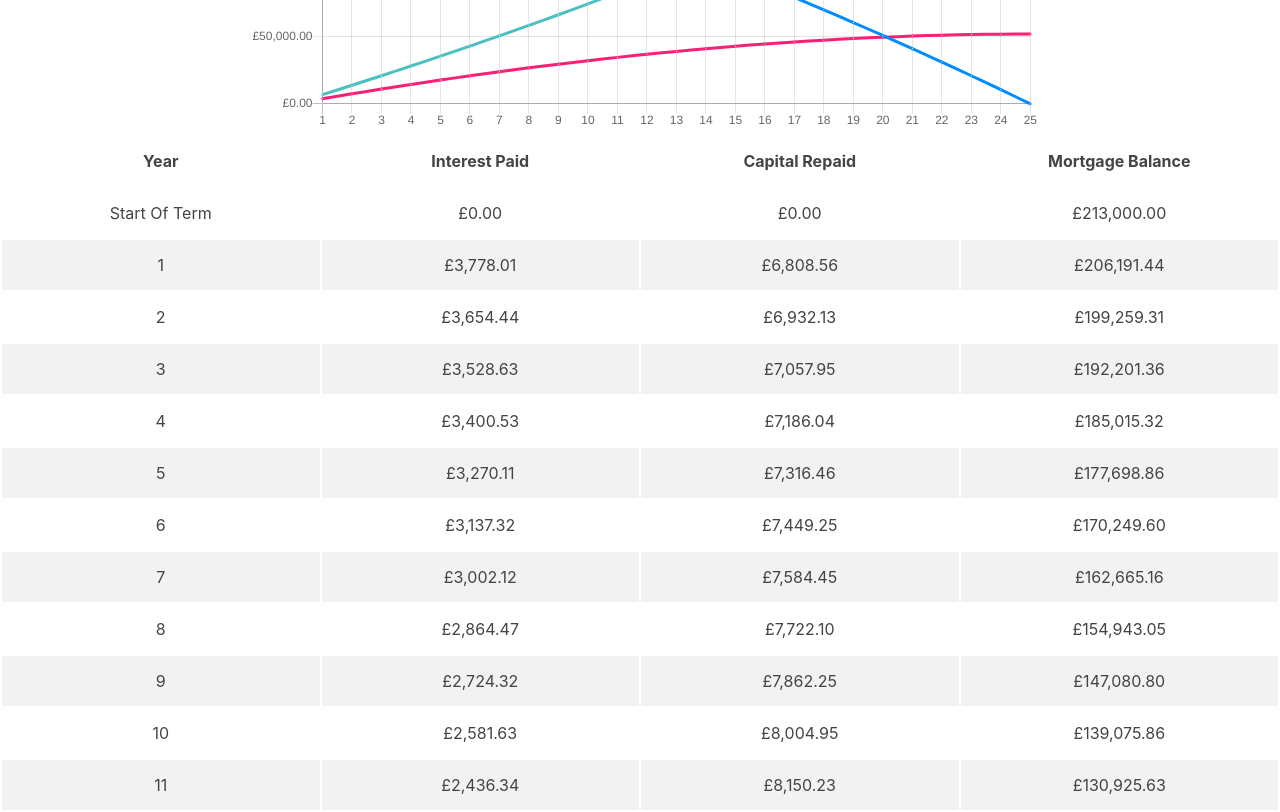
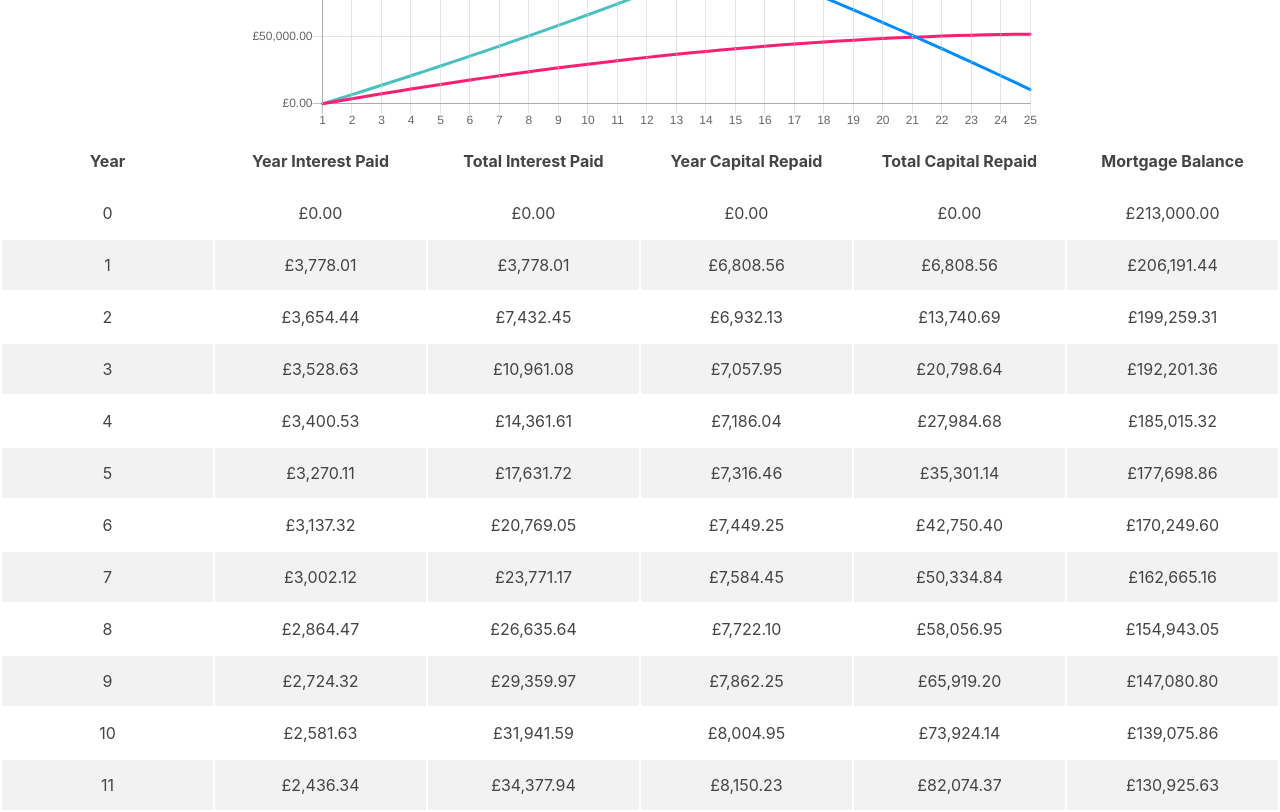
Before and after one commit to pateldhwani01/mortgage-payment-calculator, a React (Create React App) app: page / in a window 1280 px wide. Shown: the part 840-1652 px from the top of the page. Built offline with nearby package versions, Linux system fonts and the light colour scheme.

Commit message:
Added Total Interest Paid & Total Capital Repaid to the table. Also moved year 0 of mortgage term into the yearlyPayments array

```diff
--- a/src/App.css
+++ b/src/App.css
@@ -41,7 +41,17 @@ h1 {
   width: 25%;
   text-align: center;
 }
-
+.to-date-yearly-payment {
+  display: none;
+}
+@media (min-width: 575px) {
+  .to-date-yearly-payment {
+    display: table-cell;
+  }
+  .paymentsCalculatorTable td {
+    width: 16.6666666667%;
+  }
+}
 .graph-container {
   max-width: 800px;
   margin: auto;
--- a/src/components/Calculator.js
+++ b/src/components/Calculator.js
@@ -31,7 +31,14 @@ export class Calculator extends React.Component {
 		const totalInterestPaid = totalRepaid - amountToBorrow;
 
 		//Set initial values for loop to calculate yearly figures
-		let yearDataObject = [];
+		let yearDataObject = [{
+			year: 0,
+			outstandingBalance: amountToBorrow,
+			interestPaid: 0,
+			interestPaidToDate: 0,
+			capitalRepaid: 0,
+			capitalRepaidToDate: 0
+		}];
 		let outstandingBalance = amountToBorrow;
 		let interestPaidToDate = 0;
 		let capitalRepaidToDate = 0;
--- a/src/components/PaymentTable.js
+++ b/src/components/PaymentTable.js
@@ -16,7 +16,9 @@ export class PaymentTable extends React.Component {
 				<tr key={this.props.yearlyPayments[i].year}>
 					<td>{this.props.yearlyPayments[i].year}</td>
 					<td>{this.props.yearlyPayments[i].interestPaid.toLocaleString('en-GB', localeOptions)}</td>
+					<td className="to-date-yearly-payment">{this.props.yearlyPayments[i].interestPaidToDate.toLocaleString('en-GB', localeOptions)}</td>
 					<td>{this.props.yearlyPayments[i].capitalRepaid.toLocaleString('en-GB', localeOptions)}</td>
+					<td className="to-date-yearly-payment">{this.props.yearlyPayments[i].capitalRepaidToDate.toLocaleString('en-GB', localeOptions)}</td>
 					<td>{this.props.yearlyPayments[i].outstandingBalance.toLocaleString('en-GB', localeOptions)}</td>
 				</tr>
 			);
@@ -27,18 +29,14 @@ export class PaymentTable extends React.Component {
 				<thead>
 					<tr>
 						<th>Year</th>
-						<th>Interest Paid</th>
-						<th>Capital Repaid</th>
+						<th>Year Interest Paid</th>
+						<th className="to-date-yearly-payment">Total Interest Paid</th>
+						<th>Year Capital Repaid</th>
+						<th className="to-date-yearly-payment">Total Capital Repaid</th>
 						<th>Mortgage Balance</th>
 					</tr>
 				</thead>
 				<tbody>
-					<tr key="0">
-						<td>Start Of Term</td>
-						<td>£0.00</td>
-						<td>£0.00</td>
-						<td>{this.props.amountToBorrow.toLocaleString('en-GB', localeOptions)}</td>
-					</tr>
 					{paymentMonthsArr}
 				</tbody>
 			</table>
```
